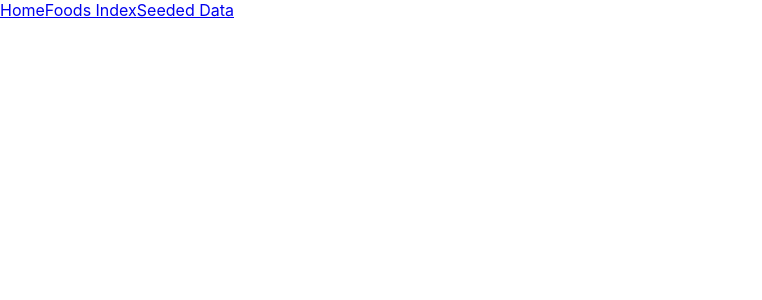
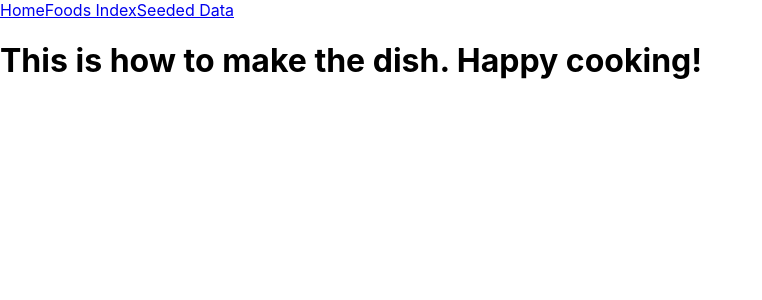
Before and after one commit to MikyGabry/Healthy-foods-frontend, a React (Create React App) app: page /food/1 in a window 1280 px wide. Shown: the top 300 px of the page, without its empty margins (0-762 px from the left). Built offline with nearby package versions, Linux system fonts and the light colour scheme; no server answers.

Commit message:
Create the FoodsShow page

```diff
--- a/src/App.js
+++ b/src/App.js
@@ -2,6 +2,7 @@ import './App.css';
 import Home from './pages/Home';
 import Header from './components/Header';
 import FoodsIndex from './pages/FoodsIndex';
+import FoodsShow from './pages/FoodsShow';
 import { Route, Routes } from 'react-router-dom';
 
 function App() {
@@ -10,7 +11,10 @@ function App() {
       <Header />
       <Routes>
         <Route path='/' element={<Home />} />
-        <Route path='/food' element={<FoodsIndex />} />
+        <Route path='/food'>
+          <Route path='' element={<FoodsIndex />} />
+          <Route path=':foodId' element={<FoodsShow />} />
+        </Route>
       </Routes>
       {/* <Home /> */}
     </>
--- /dev/null
+++ b/src/pages/FoodsShow.js
@@ -0,0 +1,48 @@
+import { useEffect, useState } from "react";
+import { useParams } from "react-router";
+
+function FoodsShow () {
+    const { foodId } = useParams()
+    console.log(foodId)
+
+    const [foods, setFoods] = useState([])
+
+    async function getFoods() {
+        try {
+            let myFoods = await fetch(`https://healthy-foods-s1ri.onrender.com/food/${foodId}`)
+            myFoods = await myFoods.json();
+            setFoods(myFoods)
+        } catch(err) {
+            console.log(err)
+        }
+    }
+
+    useEffect(() => {
+        getFoods();
+    }, [])
+
+    console.log(foods)
+
+    function loaded() {
+        return(
+            <>
+                <h2>{foods.cuisine}</h2>
+            </>
+        )
+    }
+
+    function loading() {
+        return(
+            <h2>Loading...</h2>
+        )
+    }
+    return(
+        <>
+        <h1>This is how to make the dish. Happy cooking! </h1>
+        {foods ? loaded() : loading()}
+        </>
+
+    )
+}
+
+export default FoodsShow;
```
